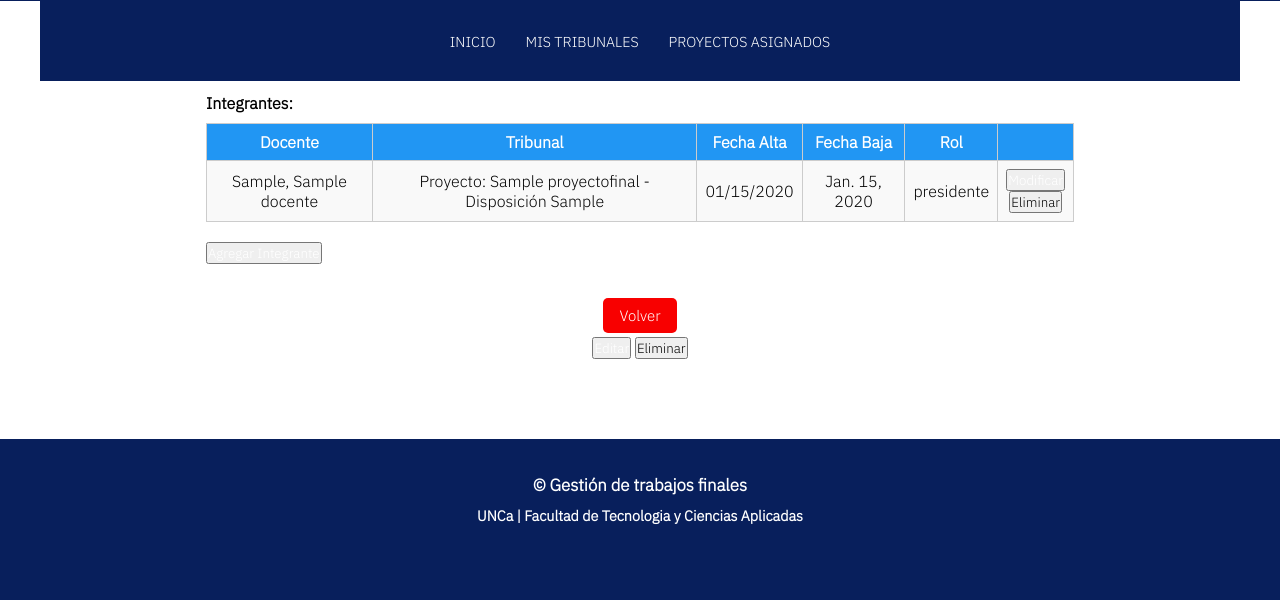
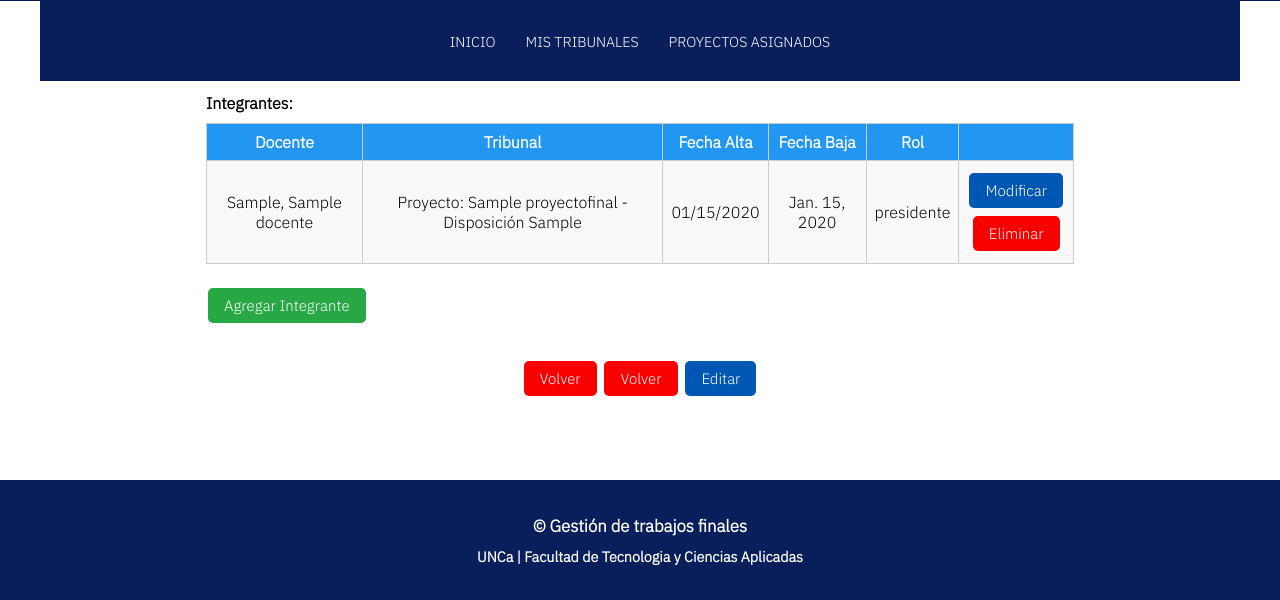
Before and after one commit to PaulaRojasFrias/laboratorio-prog3, a Django app: template comisiones/templates/comisiones/tribunal_detalle.html in a window 1280 px wide. Shown: the part 339-939 px from the top of the page. Before the commit the page ends 863 px from the top, so only its background shows below. Run offline with Django 4.2, Linux system fonts and the light colour scheme; the template is opened without the code that fills it: values that come from a table or form of the project are taken from there, others are empty; a user stored in the database is signed in; tables that the repository leaves empty hold one stand-in row (values such as "Sample post"); some libraries are stand-ins or nearby versions.

Commit message:
mas estilos

```diff
--- a/comisiones/templates/comisiones/tribunal_detalle.html
+++ b/comisiones/templates/comisiones/tribunal_detalle.html
@@ -1,6 +1,6 @@
 {% extends "base.html" %}
 {% load static %}
-{% block titulo %}Detalle de la CSTF{% endblock %}
+{% block titulo %}Detalle del TE{% endblock %}
 {% block extra_css %} <link href="{% static 'css/detalle.css' %}" rel="stylesheet" > {% endblock %}
 {% block contenido %}
     <main>
@@ -48,11 +48,11 @@
                                 <td>{{ integrante.rol }}</td>
                                 {% if perms.usuarios.permiso_administrador %}
                                     <td>
-                                        <button><a href="{% url 'comisiones:integranteTE_edit' pk=integrante.id pk2=tribunal.id %}">Modificar</a></button>
+                                        <button class='btn btnEditar'><a href="{% url 'comisiones:integranteTE_edit' pk=integrante.id pk2=tribunal.id %}">Modificar</a></button>
                                         <form action="{% url 'comisiones:integranteTE_delete' tribunal.id%}" method="POST">
                                             {% csrf_token %}
                                             <input type="hidden" name="id_integrante" value="{{ integrante.id }}">
-                                            <input type="submit" value="Eliminar" onclick="return confirm('¿Está seguro que desea eliminar el registro?');">
+                                            <input  class='btn btnRojo' type="submit" value="Eliminar" onclick="return confirm('¿Está seguro que desea eliminar el registro?');">
                                         </form>
                                     </td>
                                 {% endif %}
@@ -60,7 +60,7 @@
                         {% endfor %}
                     </table>
                     {% if perms.usuarios.permiso_administrador %}
-                        <button><a href="{% url 'comisiones:integranteTE_create' tribunal.id%}">Agregar Integrante</a></button>
+                        <button class='btnAgregar btn' ><a href="{% url 'comisiones:integranteTE_create' tribunal.id%}">Agregar Integrante</a></button>
                     {% endif %}
                 </div>
 
@@ -69,12 +69,8 @@
                         <button class='btnVolver btn'><a href="{% url 'comisiones:te_misTribunales' user.username %}">Volver</a></button>
                     {% endif %}
                     {% if perms.usuarios.permiso_administrador %}
-                        <form action="{% url 'comisiones:te_delete' %}" method="POST">
-                            {% csrf_token %}
-                            <input type="hidden" name="id_tribunal" value="{{ tribunal.id }}">
-                            <button><a href="{% url 'comisiones:te_edit' tribunal.id %}">Editar</a></button>
-                            <input type="submit" value="Eliminar" onclick="return confirm('¿Está seguro que desea eliminar el registro?');">
-                        </form>
+                        <button class='btnVolver btn'><a href="{% url 'comisiones:te_lista' %}">Volver</a></button>
+                        <button class='btnEditar btn'><a href="{% url 'comisiones:te_edit' tribunal.id %}">Editar</a></button>
                     {% endif %}
                 </div>
             </div>
```
